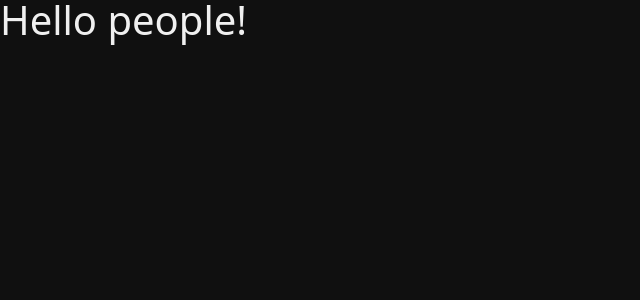
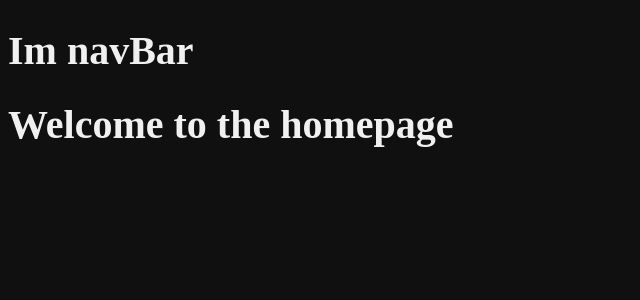
Before and after one commit to Marcuss202/portfolio, a React (Vite) app in the folder frontend/: page / in a window 1280 px wide. Shown: the top 300 px of the page, without its empty margins (0-640 px from the left). Built offline with nearby package versions, Linux system fonts and the light colour scheme.

Commit message:
React Router done

```diff
--- a/frontend/src/App.jsx
+++ b/frontend/src/App.jsx
@@ -1,11 +1,25 @@
 import './App.css'
-import Header from './Header.jsx'
+import { BrowserRouter, Routes, Route } from 'react-router-dom'
+import Homepage from './Pages/Homepage.jsx'
+import About from './Pages/About.jsx'
+import Projects from './Pages/Projects.jsx'
+import Portfolio from './Pages/Portfolio.jsx'
+import Contact from './Pages/Contacts.jsx'
+
 
 function App() {
 
   return (
     <>
-      <Header />
+      <BrowserRouter>
+        <Routes>
+          <Route path="/" element={<Homepage />} />
+          <Route path="/about" element={<About />} />
+          <Route path="/projects" element={<Projects />} />
+          <Route path="/portfolio" element={<Portfolio />} />
+          <Route path="/contacts" element={<Contact />} />
+        </Routes>
+      </BrowserRouter>
     </>
   )
 }
--- a/frontend/src/Header.jsx
+++ /dev/null
@@ -1,11 +0,0 @@
-
-
-function Header() {
-    return (
-        <>
-            <h1 className="text-6xl" >Hello people!</h1>
-        </>
-    );
-}
-
-export default Header
--- /dev/null
+++ b/frontend/src/Pages/About.jsx
@@ -0,0 +1,13 @@
+import Navbar from '../components/Navbar.jsx'
+
+
+function About() {
+    return (
+        <>
+            <Navbar />
+            <h1>Welcome to the about</h1>
+        </>
+    )
+}
+
+export default About
--- /dev/null
+++ b/frontend/src/Pages/Contacts.jsx
@@ -0,0 +1,13 @@
+import Navbar from '../components/Navbar.jsx'
+
+
+function Contacts() {
+    return (
+        <>
+            <Navbar />
+            <h1>Welcome to the Contacts</h1>
+        </>
+    )
+}
+
+export default Contacts
--- /dev/null
+++ b/frontend/src/Pages/Homepage.jsx
@@ -0,0 +1,13 @@
+import Navbar from '../components/Navbar.jsx'
+
+
+function Homepage() {
+    return (
+        <>
+            <Navbar />
+            <h1>Welcome to the homepage</h1>
+        </>
+    )
+}
+
+export default Homepage
--- /dev/null
+++ b/frontend/src/Pages/Portfolio.jsx
@@ -0,0 +1,13 @@
+import Navbar from '../components/Navbar.jsx'
+
+
+function Portfolio() {
+    return (
+        <>
+            <Navbar />
+            <h1>Welcome to the portfolio</h1>
+        </>
+    )
+}
+
+export default Portfolio
--- /dev/null
+++ b/frontend/src/Pages/Projects.jsx
@@ -0,0 +1,13 @@
+import Navbar from '../components/Navbar.jsx'
+
+
+function Projects() {
+    return (
+        <>
+            <Navbar />
+            <h1>Welcome to the Projects</h1>
+        </>
+    )
+}
+
+export default Projects
--- /dev/null
+++ b/frontend/src/components/Navbar.jsx
@@ -0,0 +1,11 @@
+
+
+function Navbar() {
+    return (
+        <>
+            <h1>Im navBar</h1>
+        </>
+    );
+}
+
+export default Navbar
--- a/frontend/src/index.css
+++ b/frontend/src/index.css
@@ -1,4 +1,3 @@
-@import "tailwindcss";
 
 :root {
   background-color: #101010;
```
Also changed, not shown: 1 other file (tests, documents, lock files or other folders).
